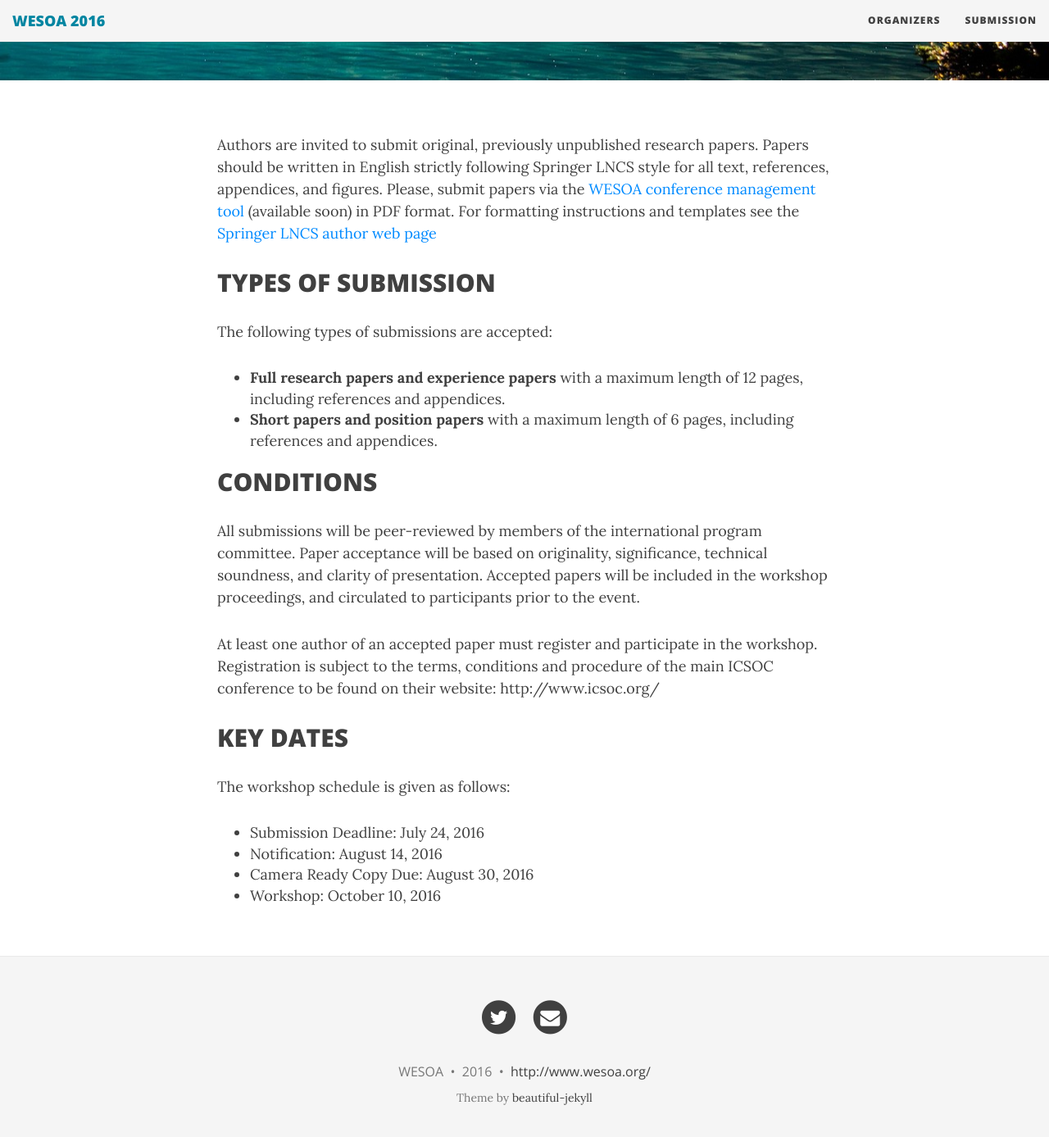
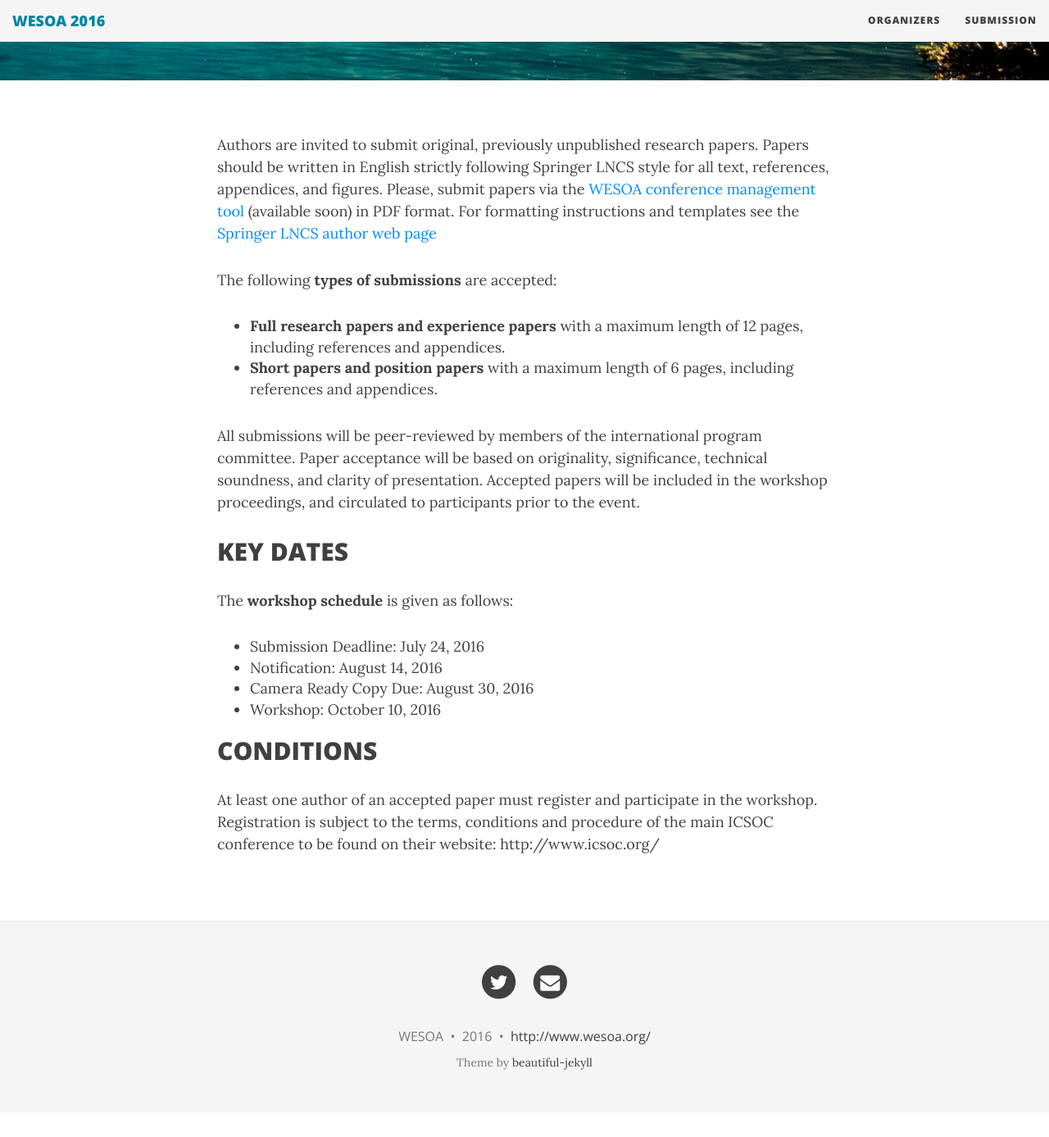
Before and after one commit to zirpins/wesoa, a Jekyll site: the page built from submission.md, in a window 1280 px wide and 1400 px high, scrolled down 391 px. Shown: the top 1387 px of the window at 82% size. Built offline with Jekyll 4.4.1, drawn with Linux system fonts in a browser that asks for light colours; nearby versions of some CDN libraries; after the commit the page ends 1748 px from its top, so only the background shows below that.

Commit message:
change submission

```diff
--- a/submission.md
+++ b/submission.md
@@ -9,26 +9,24 @@ bigimg:
 
 Authors are invited to submit original, previously unpublished research papers. Papers should be written in English strictly following Springer LNCS style for all text, references, appendices, and figures. Please, submit papers via the [WESOA conference management tool](https://www.conftool.com/wesoa2016/) (available soon) in PDF format. For formatting instructions and templates see the [Springer LNCS author web page](http://www.springer.de/comp/lncs/authors.html)
 
-## TYPES OF SUBMISSION
-
-The following types of submissions are accepted:
+The following **types of submissions** are accepted:
 
 - **Full research papers and experience papers** with a maximum length of 12
 pages, including references and appendices.
 - **Short papers and position papers** with a maximum length of 6 pages,
 including references and appendices.
 
-## CONDITIONS
-
 All submissions will be peer-reviewed by members of the international program committee. Paper acceptance will be based on originality, significance, technical soundness, and clarity of presentation. Accepted papers will be included in the workshop proceedings, and circulated to participants prior to the event.
-
-At least one author of an accepted paper must register and participate in the workshop. Registration is subject to the terms, conditions and procedure of the main ICSOC conference to be found on their website: http://www.icsoc.org/
 
 ## KEY DATES
 
-The workshop schedule is given as follows:
+The **workshop schedule** is given as follows:
 
 - Submission Deadline: July 24, 2016
 - Notification: August 14, 2016
 - Camera Ready Copy Due: August 30, 2016
 - Workshop: October 10, 2016
+
+## CONDITIONS
+
+At least one author of an accepted paper must register and participate in the workshop. Registration is subject to the terms, conditions and procedure of the main ICSOC conference to be found on their website: http://www.icsoc.org/
```
